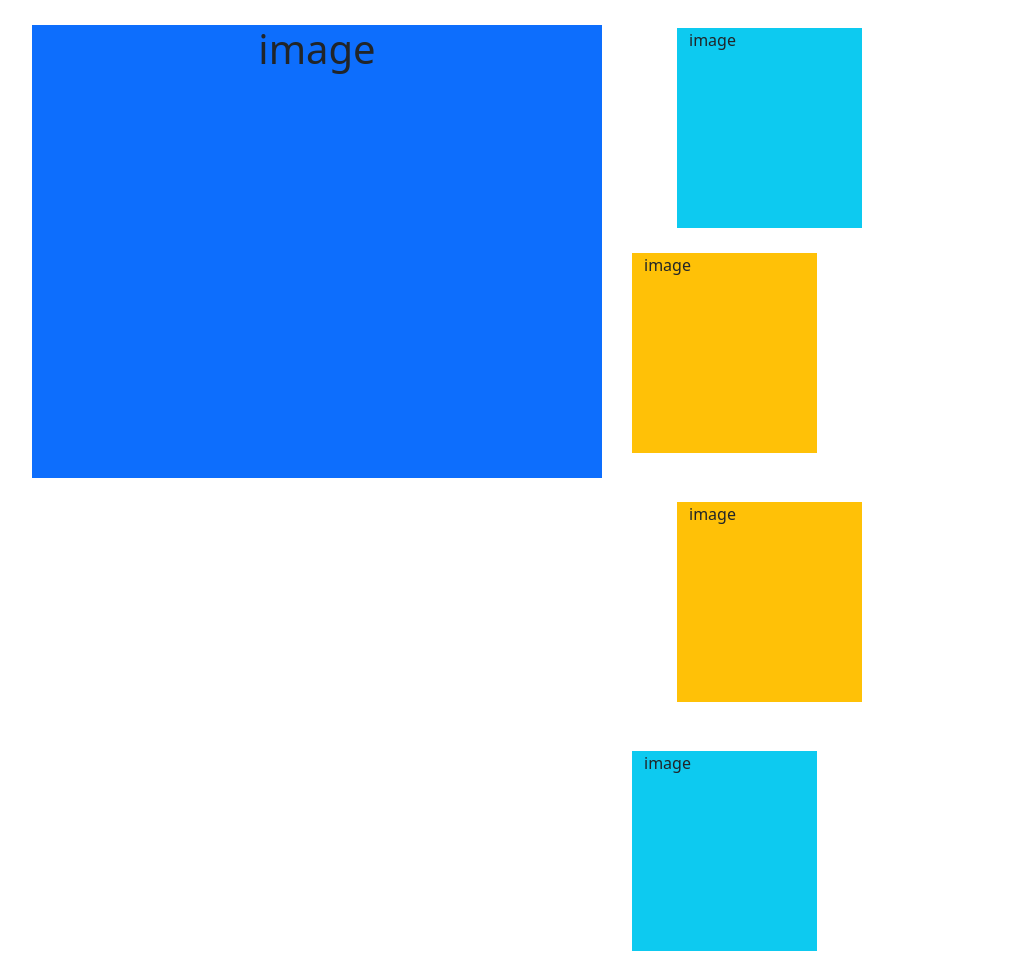
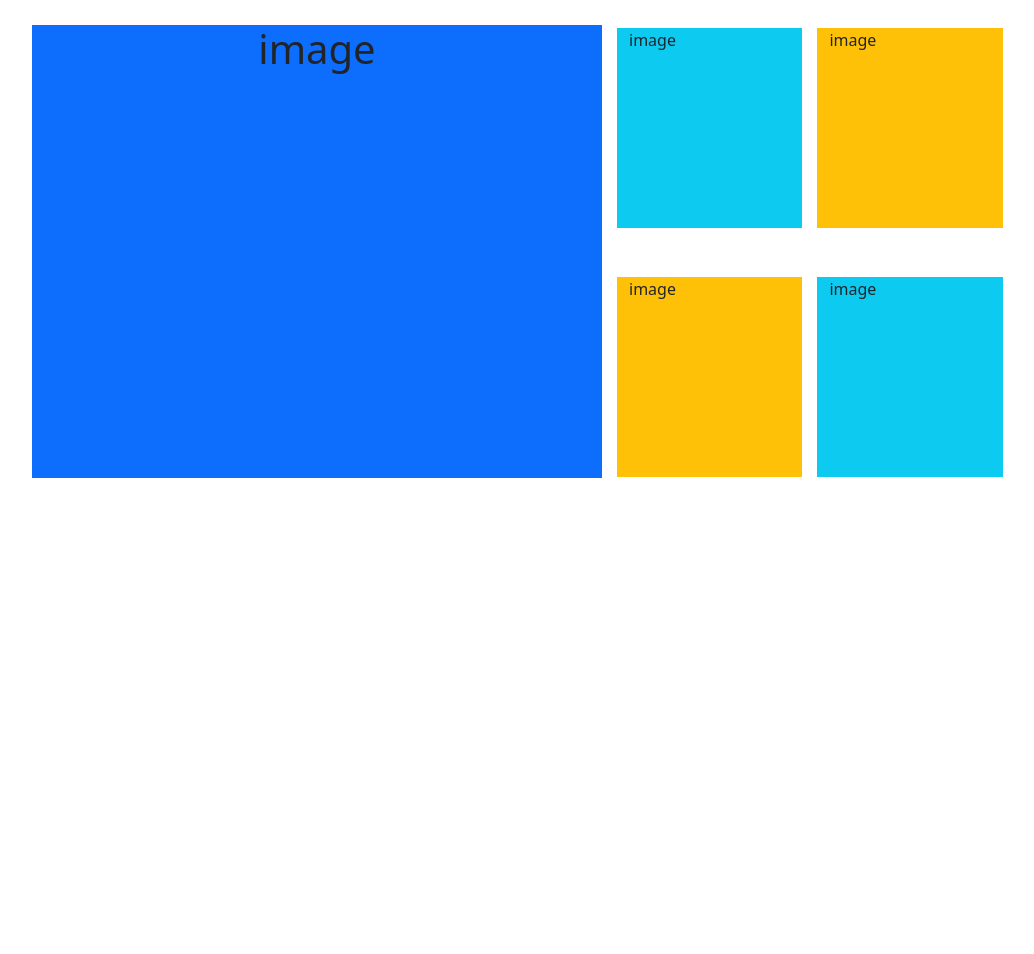
Before and after one commit to arun-devku/mynewproject, a Django app: page /newapp/bootstrap/ in a window 1280 px wide. Shown: the whole page, without its empty margins (38-1072 px from the left). After the commit the page ends 478 px from the top, so only its background shows below. Run offline with Django 3.2, Linux system fonts and the light colour scheme; some libraries are stand-ins or nearby versions.

Commit message:
margin updated

```diff
--- a/newapp/templates/bootstrap.html
+++ b/newapp/templates/bootstrap.html
@@ -21,9 +21,9 @@
              <div class="row row-cols-4" style="margin: 1px; padding: 2px;">
 
 
-                 <div class="col-5 bg-info" style="height: 200px;margin-left: 60px; margin-top: 25px;" > image</div>
+                 <div class="col-5 bg-info" style="height: 200px; margin-top: 25px;" > image</div>
                  <div class="col-5 bg-warning" style="height: 200px;margin-top: 25px; margin-left:15px;">image</div>
-                 <div class="col-5 bg-warning" style="height: 200px;margin-left: 60px; margin-top: 49px;">image</div>
+                 <div class="col-5 bg-warning" style="height: 200px; margin-top: 49px;">image</div>
                  <div class="col-5 bg-info" style="height: 200px;margin-top: 49px; margin-left: 15px;" > image</div>
 
              </div>
```
